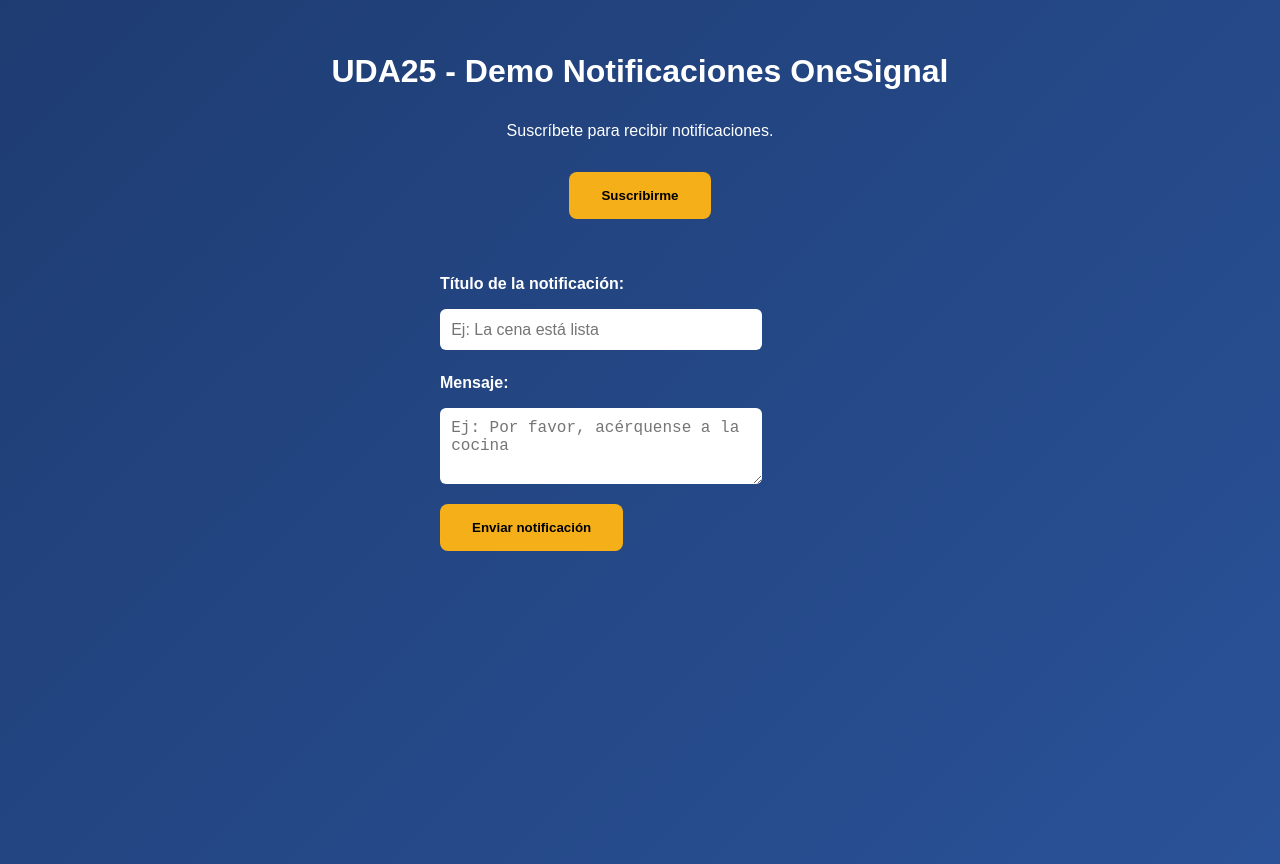
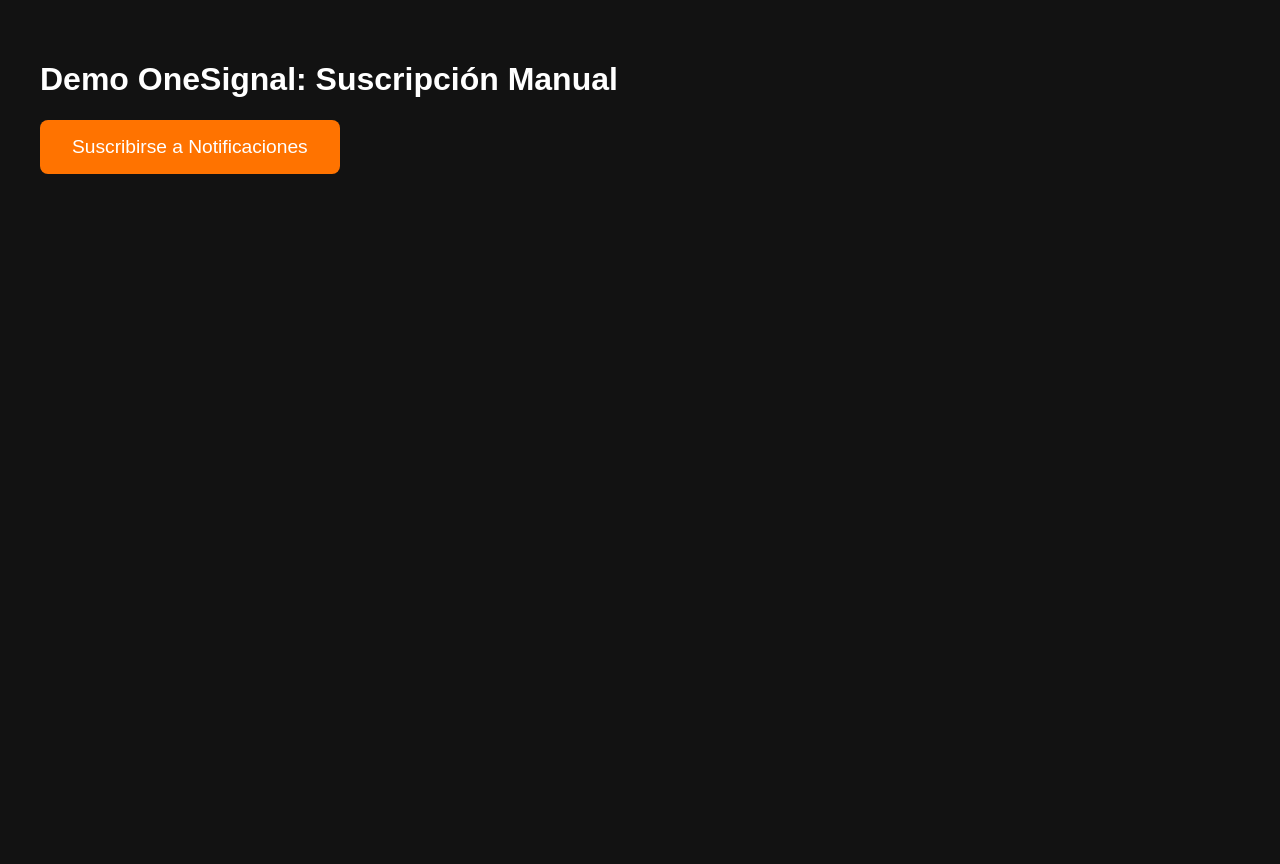
Before and after one commit to pipaaa/uda25-alerts, a plain HTML site: page index.html in a window 1280 px wide. After the commit the page ends 800 px from the top, so only its background shows below. Drawn offline with Linux system fonts and the light colour scheme.

Commit message:
Update index.html

```diff
--- a/index.html
+++ b/index.html
@@ -3,103 +3,45 @@
 <head>
 <meta charset="UTF-8" />
 <meta name="viewport" content="width=device-width, initial-scale=1" />
-  <title>Demo OneSignal Notificaciones - UDA25</title>
+<title>Demo OneSignal Suscripción Manual</title>
 <script src="https://cdn.onesignal.com/sdks/OneSignalSDK.js" async=""></script>
 <style>
-    body {
-      font-family: 'Montserrat', sans-serif;
-      background: linear-gradient(135deg, #1e3c72, #2a5298);
-      color: white;
-      display: flex;
-      flex-direction: column;
-      align-items: center;
-      padding: 2rem;
-      min-height: 100vh;
-      margin: 0;
-    }
-    h1 {
-      margin-bottom: 1rem;
-      font-weight: 800;
-    }
-    button {
-      background: #f5af19;
-      border: none;
-      padding: 1rem 2rem;
-      border-radius: 8px;
-      color: #000;
-      font-weight: 700;
-      cursor: pointer;
-      margin-top: 1rem;
-      transition: background-color 0.3s;
-    }
-    button:hover {
-      background: #ff7300;
-      color: white;
-    }
-    input, textarea {
-      padding: 0.7rem;
-      font-size: 1rem;
-      border-radius: 6px;
-      border: none;
-      margin-top: 1rem;
-      width: 300px;
-      max-width: 90vw;
-    }
-    label {
-      margin-top: 1.5rem;
-      font-weight: 600;
-      display: block;
-    }
+  body { font-family: Arial, sans-serif; padding: 2rem; background: #121212; color: white; }
+  button { padding: 1rem 2rem; font-size: 1.2rem; cursor: pointer; border: none; background: #ff7300; color: white; border-radius: 8px; }
+  button:hover { background: #f5af19; }
 </style>
 </head>
 <body>
 
-  <h1>UDA25 - Demo Notificaciones OneSignal</h1>
-  <p>Suscríbete para recibir notificaciones.</p>
-  <button id="subscribeBtn">Suscribirme</button>
+<h1>Demo OneSignal: Suscripción Manual</h1>
 
-  <form id="sendNotificationForm" style="margin-top: 2rem; max-width: 400px;">
-    <label for="title">Título de la notificación:</label>
-    <input type="text" id="title" placeholder="Ej: La cena está lista" required />
-
-    <label for="message">Mensaje:</label>
-    <textarea id="message" rows="3" placeholder="Ej: Por favor, acérquense a la cocina" required></textarea>
-
-    <button type="submit">Enviar notificación</button>
-  </form>
+<button id="subscribeBtn">Suscribirse a Notificaciones</button>
 
 <script>
-    const OneSignal = window.OneSignal || [];
+  window.OneSignal = window.OneSignal || [];
   OneSignal.push(function() {
     OneSignal.init({
       appId: "81b3954b-c424-4ef6-ae89-f69f05109ecb",
-        notifyButton: {
-          enable: true,
-        },
-        allowLocalhostAsSecureOrigin: true,
+      allowLocalhostAsSecureOrigin: true, // Solo para desarrollo local
     });
   });
 
-    const subscribeBtn = document.getElementById('subscribeBtn');
-    subscribeBtn.onclick = async () => {
-      const isPushSupported = await OneSignal.isPushNotificationsSupported();
-      if (!isPushSupported) {
-        alert('Tu navegador no soporta notificaciones push');
+  const subscribeBtn = document.getElementById("subscribeBtn");
+
+  subscribeBtn.addEventListener("click", async () => {
+    const permission = await OneSignal.isPushNotificationsEnabled();
+    if (permission) {
+      alert("¡Ya estás suscrito!");
       return;
     }
+
     OneSignal.push(function() {
-        OneSignal.registerForPushNotifications().then(() => {
-          alert('¡Suscripción exitosa! Ya recibirás notificaciones.');
-        }).catch(() => {
-          alert('No se pudo suscribir a notificaciones.');
+      OneSignal.registerForPushNotifications({
+        modalPrompt: true
       });
     });
-    };
+  });
+</script>
 
-    document.getElementById('sendNotificationForm').onsubmit = e => {
-      e.preventDefault();
-      alert('Para enviar notificaciones, se necesita configurar un backend o usar la API de OneSignal desde servidor.');
-    };
-  </script>
 </body>
 </html>
```
Lines whose indentation alone changed are shown as unchanged.
